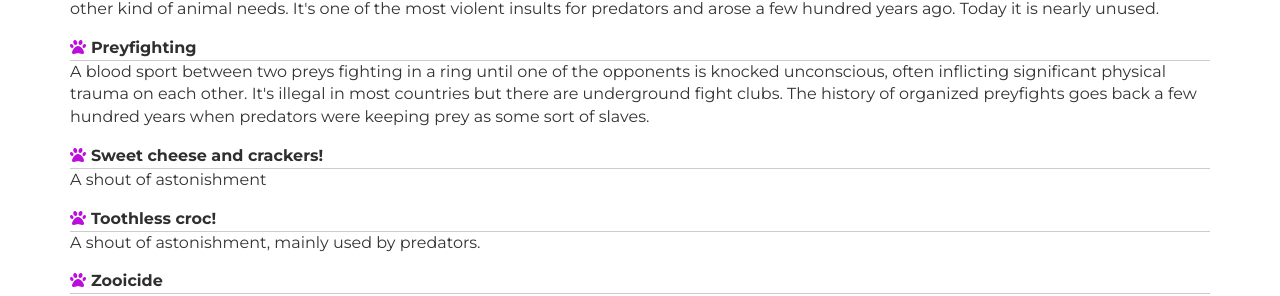
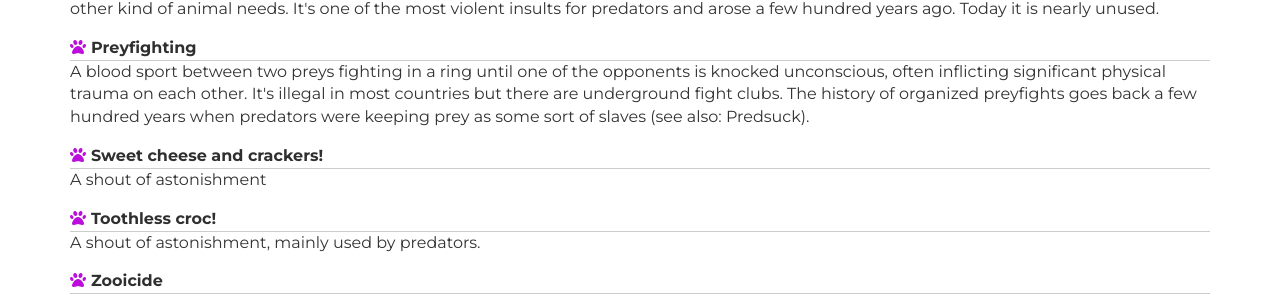
Before and after one commit to Anheledir/ChroniclesOfZootopia, a Jekyll site: the page built from appendix/glossar.md, in a window 1280 px wide and 900 px high, scrolled down 743 px. Shown: the part 198-494 px from the top of the window. Built offline with Jekyll 4.4.1, drawn with Linux system fonts in a browser that asks for light colours; nearby versions of some CDN libraries.

Commit message:
Glossar: added reference

```diff
--- a/_data/glossar.yml
+++ b/_data/glossar.yml
@@ -20,7 +20,7 @@
   description: "The Zootopia News Network is a basic cable and satellite television news channel owned by the Turtle Broadcasting System division of Tribe Warner. It was founded as a 24-hour cable news channel. Upon its launch, ZNN was the first television channel to provide 24-hour news coverage and was the first all-news television channel in Zootopia."
   isBrand: true
 - term: Preyfighting
-  description: "A blood sport between two preys fighting in a ring until one of the opponents is knocked unconscious, often inflicting significant physical trauma on each other. It's illegal in most countries but there are underground fight clubs. The history of organized preyfights goes back a few hundred years when predators were keeping prey as some sort of slaves."
+  description: "A blood sport between two preys fighting in a ring until one of the opponents is knocked unconscious, often inflicting significant physical trauma on each other. It's illegal in most countries but there are underground fight clubs. The history of organized preyfights goes back a few hundred years when predators were keeping prey as some sort of slaves (see also: Predsuck)."
   isBrand: false
 - term: Red Paws
   description: A professional baseball team from Zootopia
```
